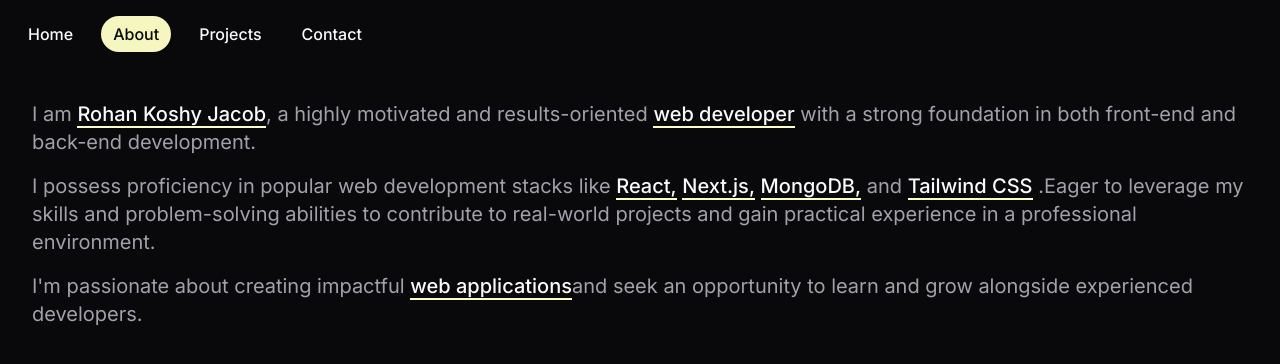
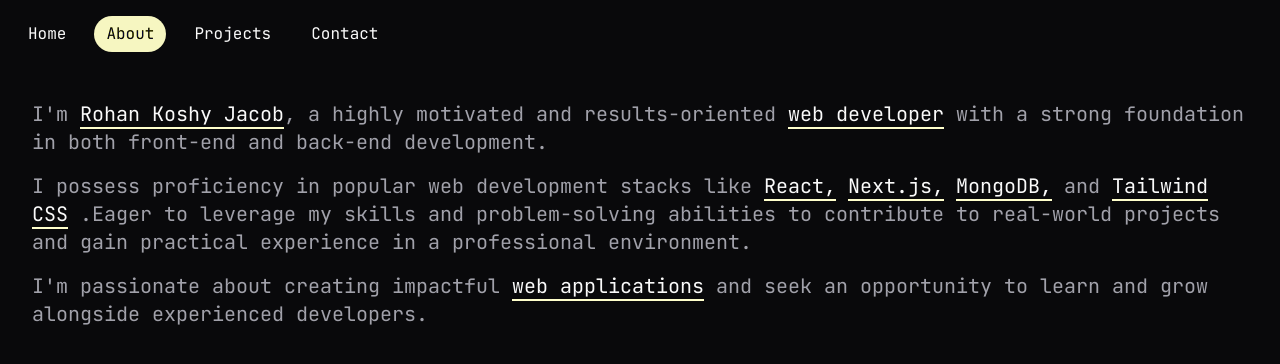
Before and after one commit to RohanJacob23/Portfolio-Nextjs, a Next.js app: page /about in a window 1280 px wide. Shown: the top 364 px of the page. Built offline with nearby package versions, Linux system fonts and the light colour scheme.

Commit message:
changes: changed Font, resume and PageTransistion children animation timing

```diff
--- a/src/app/about/page.tsx
+++ b/src/app/about/page.tsx
@@ -11,7 +11,7 @@ export default function page() {
   return (
     <div className="flex-1 p-4 md:p-8 space-y-4 text-xl text-muted-foreground">
       <p>
-        I am{" "}
+        I&apos;m{" "}
         <span className="text-foreground border-b-2 font-medium border-[#ffffcc]">
           Rohan Koshy Jacob
         </span>
@@ -40,11 +40,10 @@ export default function page() {
         I&apos;m passionate about creating impactful{" "}
         <span className="text-foreground border-b-2 font-medium border-[#ffffcc]">
           web applications
-        </span>
+        </span>{" "}
         and seek an opportunity to learn and grow alongside experienced
         developers.
       </p>
-      {/* <p className="text-muted-foreground">Comming soon</p> */}
     </div>
   );
 }
--- a/src/app/globals.css
+++ b/src/app/globals.css
@@ -92,7 +92,7 @@
     @apply min-h-screen;
   }
   body {
-    @apply flex flex-col bg-background text-foreground min-h-screen relative;
+    @apply flex flex-col bg-background text-foreground min-h-screen relative font-jetBrainsMono;
   }
 
   html {
--- a/src/app/layout.tsx
+++ b/src/app/layout.tsx
@@ -1,9 +1,14 @@
 import type { Metadata } from "next";
-import { Inter } from "next/font/google";
+import { JetBrains_Mono } from "next/font/google";
 import "./globals.css";
 import Nav from "@/components/Nav";
+import { cn } from "@/lib/utils";
 
-const inter = Inter({ subsets: ["latin"] });
+const jetBrains_Mono = JetBrains_Mono({
+  subsets: ["latin"],
+  weight: ["400", "700"],
+  variable: "--font-jetbrains-mono",
+});
 
 export const metadata: Metadata = {
   title: "Welcome",
@@ -16,8 +21,8 @@ export default function RootLayout({
   children: React.ReactNode;
 }>) {
   return (
-    <html lang="en" className="dark">
-      <body className={inter.className}>
+    <html lang="en" className={cn("dark", jetBrains_Mono.variable)}>
+      <body>
         <Nav />
 
         <main className="relative flex flex-col flex-1 overflow-y-hidden">
--- a/src/components/animation/PageTransistion.tsx
+++ b/src/components/animation/PageTransistion.tsx
@@ -64,8 +64,8 @@ export default function PageTransistion({
         animate={{ opacity: 1, y: 0 }}
         transition={{
           type: "spring",
-          bounce: 0.6,
-          duration: 0.75,
+          bounce: 0.55,
+          duration: 0.5,
           delay: 2.25,
         }}
         className="flex flex-col flex-1"
--- a/tailwind.config.ts
+++ b/tailwind.config.ts
@@ -1,13 +1,13 @@
-import type { Config } from "tailwindcss"
+import type { Config } from "tailwindcss";
 
 const config = {
   darkMode: ["class"],
   content: [
-    './pages/**/*.{ts,tsx}',
-    './components/**/*.{ts,tsx}',
-    './app/**/*.{ts,tsx}',
-    './src/**/*.{ts,tsx}',
-	],
+    "./pages/**/*.{ts,tsx}",
+    "./components/**/*.{ts,tsx}",
+    "./app/**/*.{ts,tsx}",
+    "./src/**/*.{ts,tsx}",
+  ],
   prefix: "",
   theme: {
     container: {
@@ -72,9 +72,12 @@ const config = {
         "accordion-down": "accordion-down 0.2s ease-out",
         "accordion-up": "accordion-up 0.2s ease-out",
       },
+      fontFamily: {
+        jetBrainsMono: "var(--font-jetbrains-mono)",
+      },
     },
   },
   plugins: [require("tailwindcss-animate")],
-} satisfies Config
+} satisfies Config;
 
-export default config
+export default config;
```
Also changed, not shown: 1 other file (tests, documents, lock files or other folders).
